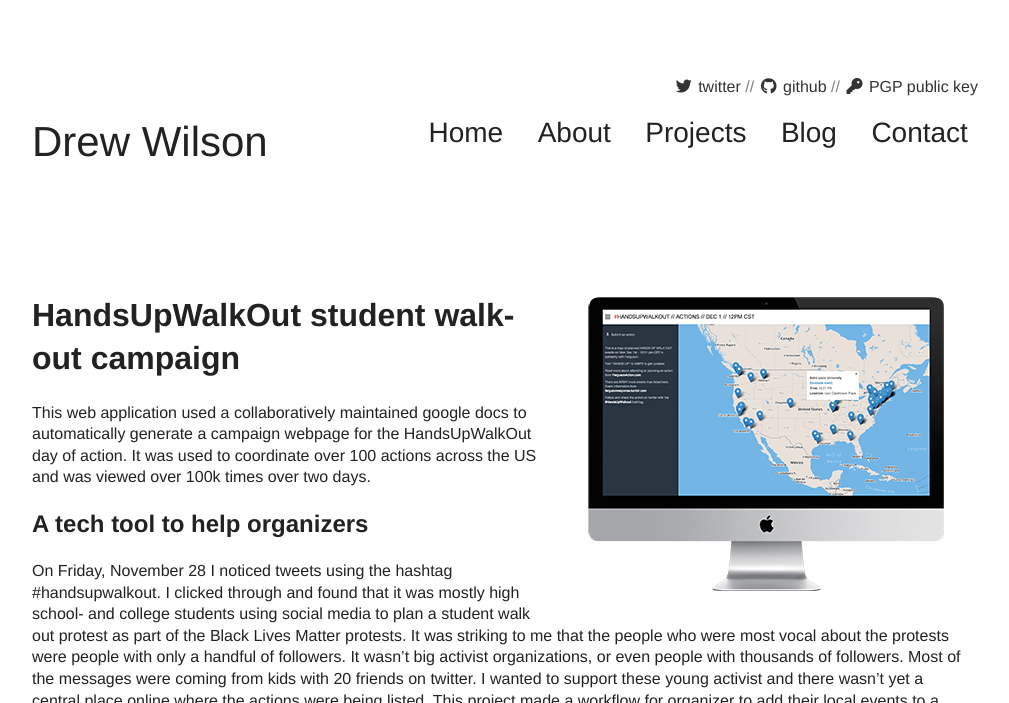
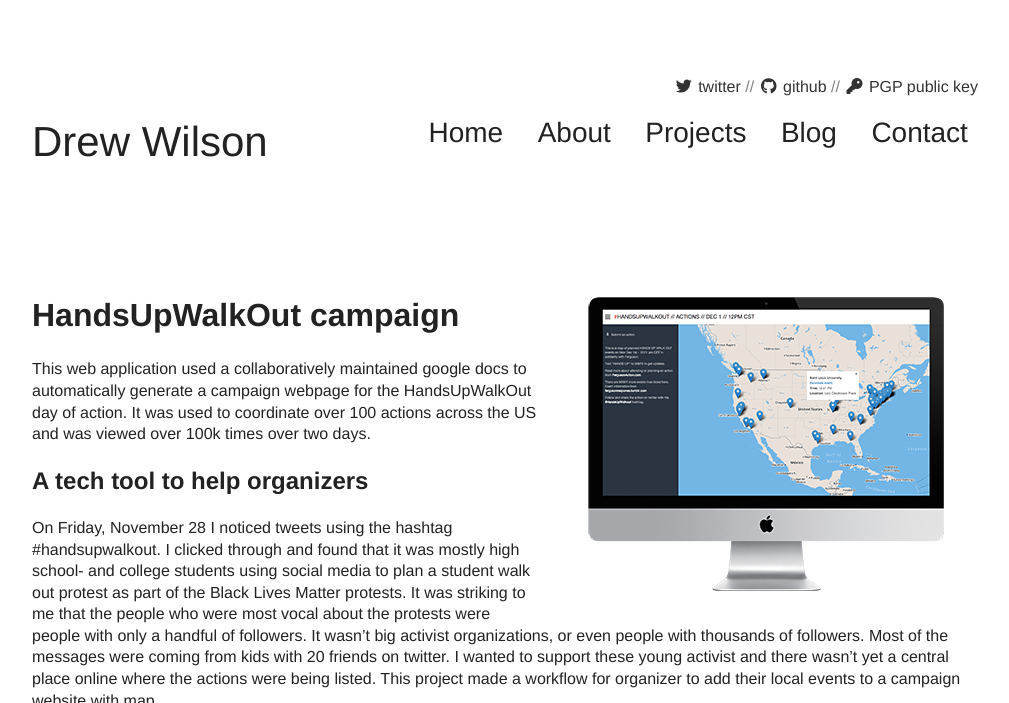
Before and after one commit to drewrwilson/drewrwilson.github.io, a Jekyll site: the page built from _posts/projects/2014-12-1-handsupwalkout.md, in a window 1280 px wide and 900 px high, cut to the strip 0-703 px from the top of the window. Shown: the whole strip, without its empty margins (140-1149 px from the left). Built offline with Jekyll 4.4.1, drawn with Linux system fonts in a browser that asks for light colours; nearby versions of some CDN libraries; library files that are not in the unit come from our copies.

Commit message:
shorten title

```diff
--- a/_posts/projects/2014-12-1-handsupwalkout.md
+++ b/_posts/projects/2014-12-1-handsupwalkout.md
@@ -1,6 +1,6 @@
 ---
 layout: portfolio_entry
-title: HandsUpWalkOut student walk-out campaign
+title: HandsUpWalkOut campaign
 description: Web application for coordinating a national campaign of student walk-out protests
 link: https://handsupwalkout.com
 images:
```
